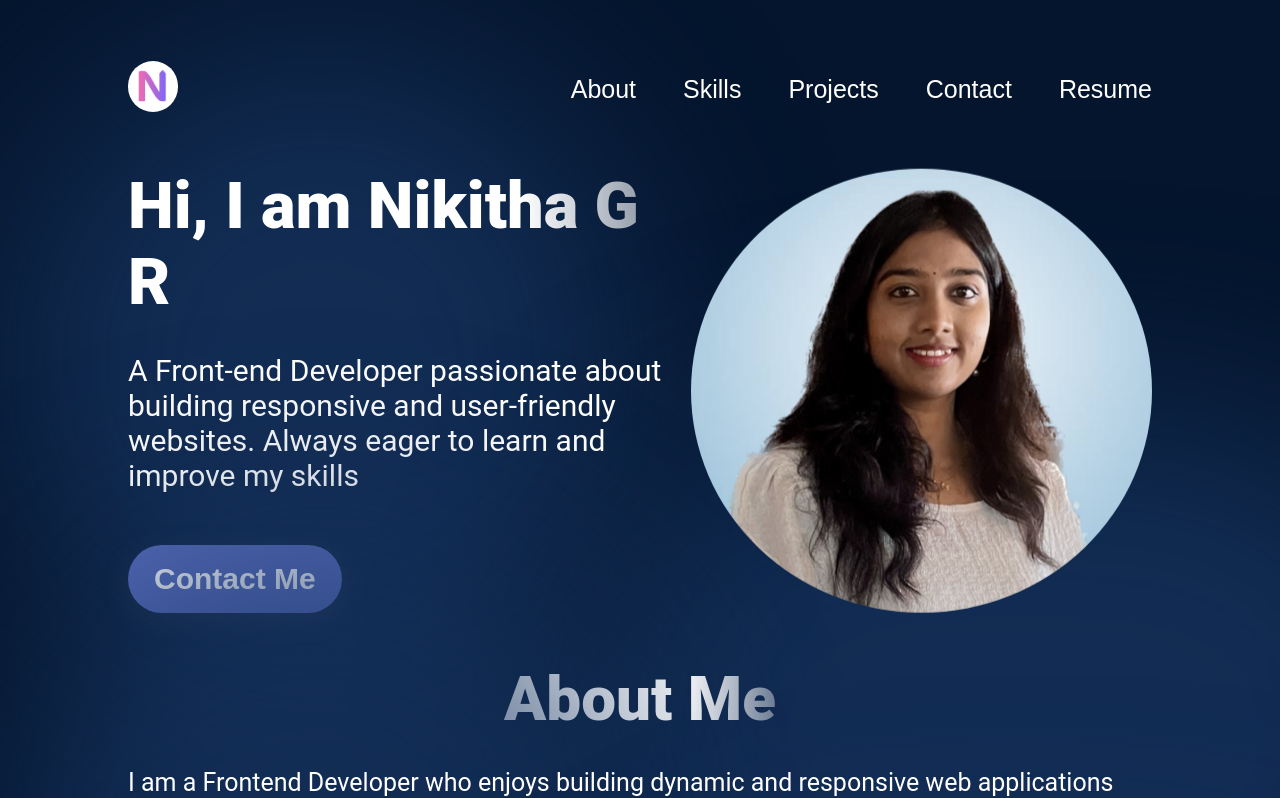
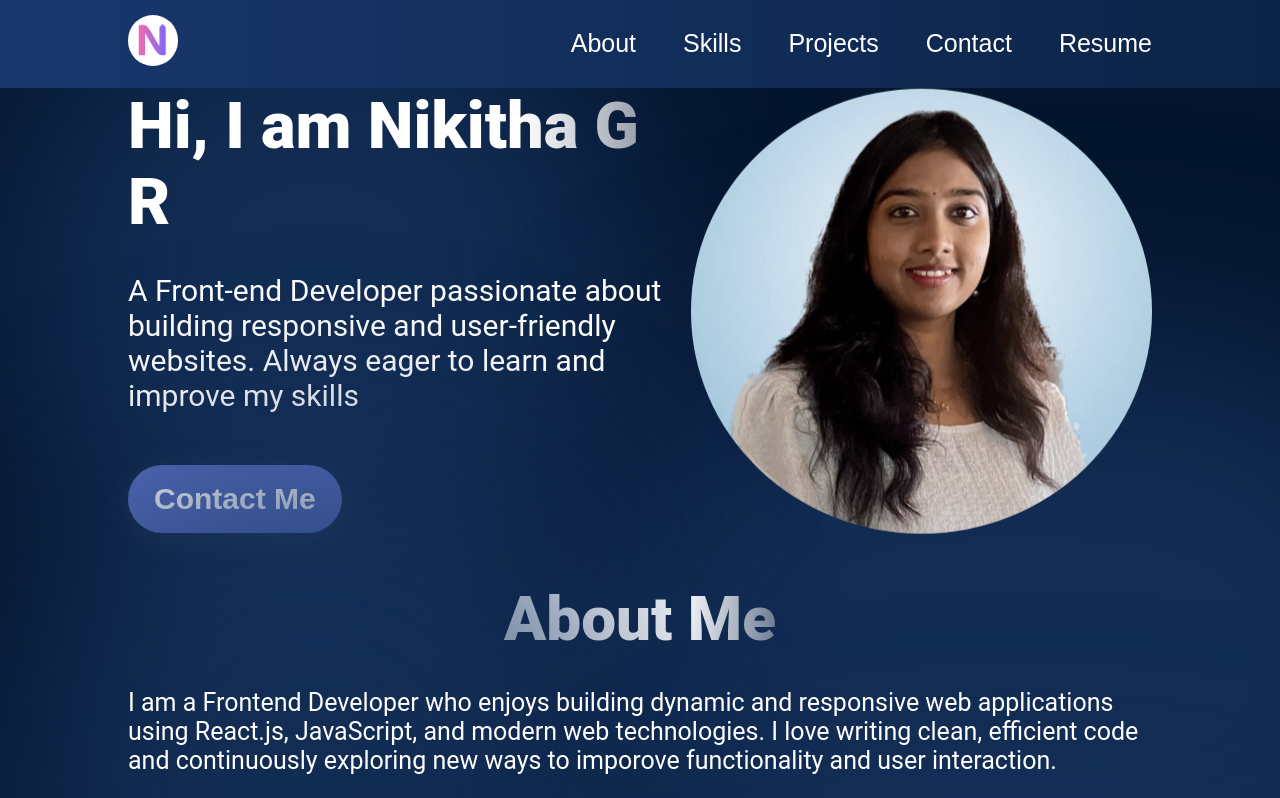
Before and after one commit to Nikitha-gr/Nikitha_Portfolio, a React (Vite) app: page / in a window 1280 px wide. Shown: the top 798 px of the page. Built offline with nearby package versions, Linux system fonts and the light colour scheme.

Commit message:
Portfolio: Added About Section

```diff
--- a/src/components/Navbar/Navbar.module.css
+++ b/src/components/Navbar/Navbar.module.css
@@ -1,13 +1,17 @@
 @import "../../vars.css";
 
 .navbar {
-    position: relative;
+    position: fixed;
+    top:0;
+    left: 0;
+    width: 100%;
     display: flex;
     align-items: center;
     justify-content: space-between;
-    padding-top: 61px;
-    z-index: 2;
-    margin: 0 10%;
+    padding:15px 10%;
+    background: linear-gradient(90deg, var(--color-secondary), var(--color-dark));
+    backdrop-filter: blur(10px);
+    z-index: 1000;
 }
 
 .logo {
--- a/src/index.css
+++ b/src/index.css
@@ -4,3 +4,7 @@
     padding: 0;
     font-family: "Outfit", Arial, Helvetica, sans-serif;
 }
+
+body {
+    padding-top: 39px;
+}
```
